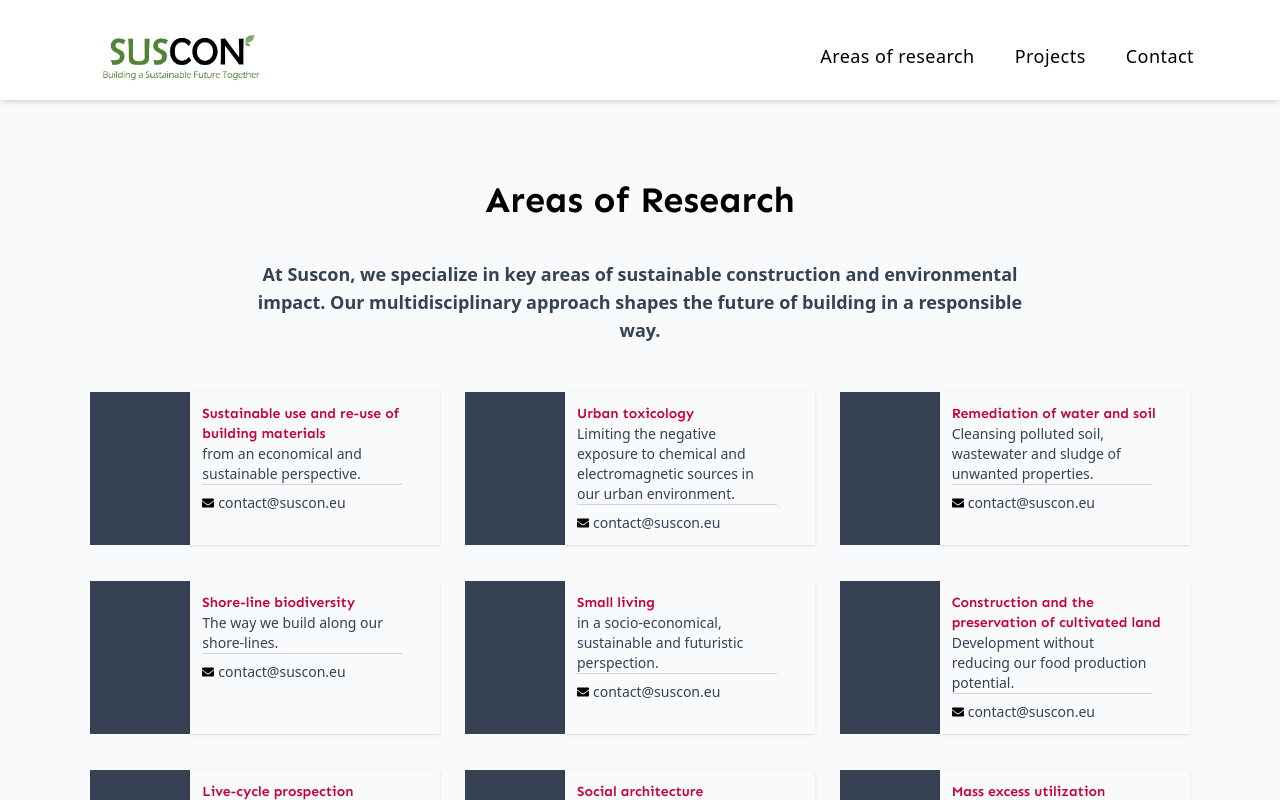
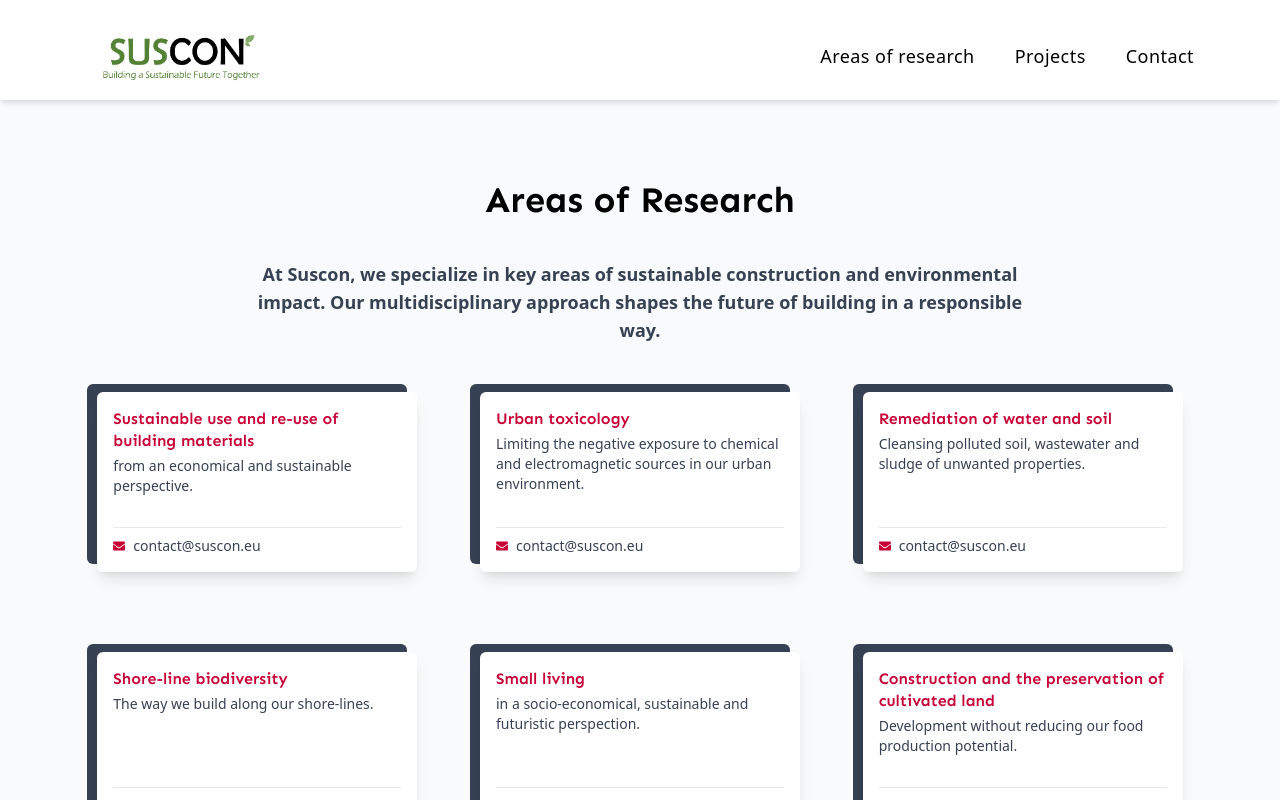
Before and after one commit to TotalentreprenorAS/suscon, a Next.js app: page /areasofresearch in a window 1280 px wide. Shown: the top 800 px of the page. Built offline with nearby package versions, Linux system fonts and the light colour scheme.

Commit message:
update to areas of research page

```diff
--- a/app/areasofresearch/page.tsx
+++ b/app/areasofresearch/page.tsx
@@ -5,63 +5,64 @@ const topics = [
     title: "Sustainable use and re-use of building materials",
     text: "from an economical and sustainable perspective.",
     person: "Omar Heymans",
-    email: "contact@suscon.eu"
+    email: "contact@suscon.eu",
   },
   {
     title: "Urban toxicology",
     text: "Limiting the negative exposure to chemical and electromagnetic sources in our urban environment.",
     person: "Omar Heymans",
-    email: "contact@suscon.eu"
+    email: "contact@suscon.eu",
   },
   {
     title: "Remediation of water and soil",
     text: "Cleansing polluted soil, wastewater and sludge of unwanted properties.",
     person: "Omar Heymans",
-    email: "contact@suscon.eu"
-
+    email: "contact@suscon.eu",
   },
   {
     title: "Shore-line biodiversity",
     text: "The way we build along our shore-lines.",
     person: "Omar Heymans",
-    email: "contact@suscon.eu"
+    email: "contact@suscon.eu",
   },
   {
     title: "Small living",
     text: "in a socio-economical, sustainable and futuristic perspection.",
     person: "Omar Heymans",
-    email: "contact@suscon.eu"
+    email: "contact@suscon.eu",
   },
   {
     title: "Construction and the preservation of cultivated land",
     text: "Development without reducing our food production potential.",
     person: "Omar Heymans",
-    email: "contact@suscon.eu"
+    email: "contact@suscon.eu",
   },
   {
     title: "Live-cycle prospection",
     text: "Our constructed enviroment in a 50 years, 100 years 250 years perspective.",
     person: "Omar Heymans",
-    email: "contact@suscon.eu"
+    email: "contact@suscon.eu",
   },
-   {
+  {
     title: "Social architecture",
     text: "How we live and interact.",
     person: "Omar Heymans",
-    email: "contact@suscon.eu"
+    email: "contact@suscon.eu",
   },
-   {
+  {
     title: "Mass excess utilization",
     text: "Finding the best ways to utilize excess masses from civil engineering projects.",
     person: "Omar Heymans",
-    email: "contact@suscon.eu"
+    email: "contact@suscon.eu",
   },
 ];
 
 export default function AreasOfResearch() {
   return (
     <section className="container mx-auto px-4 py-20">
-      <h1 className="text-4xl font-bold text-center mb-10">Areas of Research</h1>
+      <h1 className="text-4xl font-bold text-center mb-10">
+        Areas of Research
+      </h1>
 
       <p className="text-lg text-gray-700 max-w-3xl mx-auto text-center mb-12 font-semibold">
         At Suscon, we specialize in key areas of sustainable construction and
@@ -69,11 +70,10 @@ export default function AreasOfResearch() {
         of building in a responsible way.
       </p>
 
-<div className="grid grid-cols-1 sm:grid-cols-2 lg:grid-cols-3 gap-4 max-w-6xl mx-auto text-lg mb-10">
-      {topics.map((topic, index) => (
-        <ProjectCards topics={topic} key={index}
-        />
-      ))}
+      <div className="grid grid-cols-1 sm:grid-cols-2 lg:grid-cols-3 gap-10 justify-items-center">
+        {topics.map((topic, index) => (
+          <ProjectCards key={index} topics={topic} index={index} />
+        ))}
       </div>
     </section>
   );
--- a/app/components/about/ProjectCards.tsx
+++ b/app/components/about/ProjectCards.tsx
@@ -7,7 +7,7 @@ import {
   FaHome,
   FaCity,
   FaUser,
-  FaEnvelope
+  FaEnvelope,
 } from "react-icons/fa";
 
 // const topics = [
@@ -55,38 +55,35 @@ import {
 //   },
 // ];
 
+function ProjectCards({ topics, index }: any) {
+  return (
+    <div
+      key={index}
+      className="relative w-[300px] h-[180px] sm:w-[280px] md:w-[300px] lg:w-[320px] mb-10"
+    >
+      {/* Background offset */}
+      <div className="absolute bottom-2 left-[-10px] bg-gray-700 w-full h-full rounded-md -z-10"></div>
 
+      {/* Card */}
+      <div className="p-4 bg-white shadow-lg rounded-md h-full flex flex-col justify-between">
+        {/* Title */}
+        <h3 className="text-rose-700 text-base font-semibold leading-snug">
+          {topics.title}
+        </h3>
 
-
-
-function ProjectCards({topics, index}: any) {
-  return (
-    <div key={index} className="max-w-6xl mx-auto text-lg mb-5 flex">
-       <div className="bg-gray-700 w-[100px] h-full">
-      </div>
-      <div className="p-3 shadow-sm w-[250px]">
-        <div className="flex items-center gap-4 text-rose-700">
-          <h3 className="text-sm font-semibold">{topics.title}</h3>
-        </div>
-        <p className="text-gray-700 text-sm border-gray-300 border-b w-50">
+        {/* Text */}
+        <p className="text-gray-700 text-sm flex-grow border-b border-gray-200 pb-2 mt-1">
           {topics.text}
         </p>
-        <div className="flex flex-col mt-2">
-          {/* <div className="flex gap-1 items-center">
-         <FaUser size={12}/>
-         <p className="text-gray-700 text-sm">
-         {topics.person}
-        </p>
-        </div> */}
-         <div className="flex gap-1 items-center">
-         <FaEnvelope size={12}/>
-         <p className="text-gray-700 text-sm">
-          {topics.email}
-        </p>
-        </div>
+
+        {/* Email */}
+        <div className="flex items-center gap-2 mt-2 text-sm text-gray-700">
+          <FaEnvelope size={12} className="text-rose-700" />
+          <p>{topics.email}</p>
         </div>
       </div>
-</div>
-  )}
+    </div>
+  );
+}
 
 export default ProjectCards;
--- a/app/components/footer/Footer.tsx
+++ b/app/components/footer/Footer.tsx
@@ -3,7 +3,7 @@ import { BsGeoAlt } from "react-icons/bs";
 
 export default function Footer() {
   return (
-    <footer className="bg-white text-gray-700 border-t border-gray-300 text-sm">
+    <footer className="bg-gray-50 text-gray-700 border-t border-gray-300 text-sm">
       <div className="container mx-auto flex flex-col sm:flex-row justify-between items-center gap-4 py-4 px-6">
         {/* Address */}
         <div className="flex items-center gap-2 text-center sm:text-left flex-wrap justify-center sm:justify-start">
@@ -29,7 +29,7 @@ export default function Footer() {
           </p>
         </div>
       </div>
-      <div className="text-xs text-gray-500 mt-2 text-center border-t border-gray-300 py-2">
+      <div className="text-xs text-gray-500 mt-2 text-center border-t border-gray-300 py-2 bg-gray-50">
         © {new Date().getFullYear()} Suscon. All rights reserved.
       </div>
     </footer>
--- a/app/contact/page.tsx
+++ b/app/contact/page.tsx
@@ -9,7 +9,7 @@ export default function ContactPage() {
         Meet the people behind Suscon
       </h1>
 
-      <div className="grid grid-cols-1 sm:grid-cols-2 gap-10 mt-10 justify-items-center">
+      <div className="flex gap-10 mt-10">
         {Team.map((t, index) => (
           <div key={index} className="relative max-w-xs mb-10">
             {/* Blue background stretched behind the whole card */}
```
